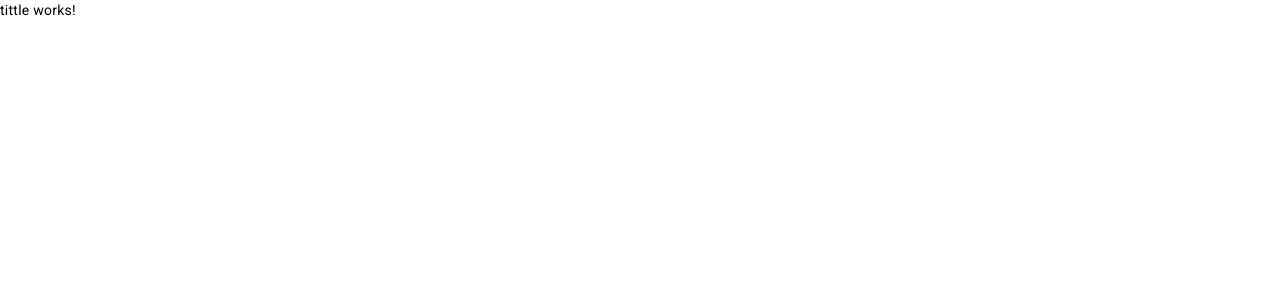
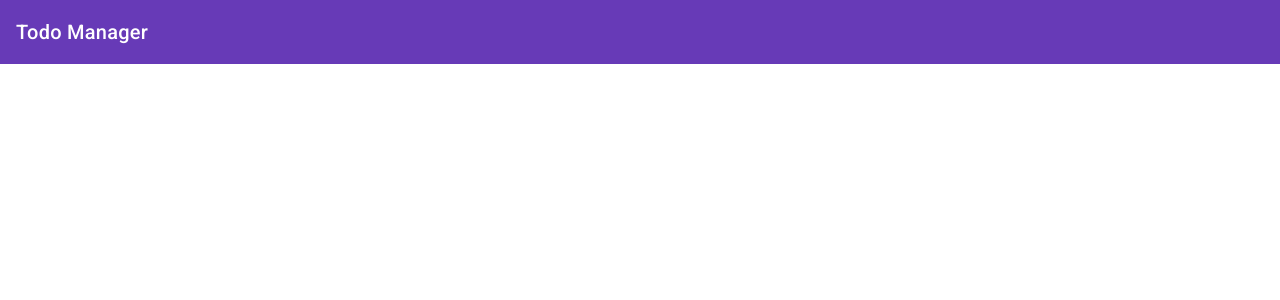
Before and after one commit to michmielewski/todo-repository, an Angular app: page / in a window 1280 px wide. Shown: the top 300 px of the page. Built offline with nearby package versions, Linux system fonts and the light colour scheme.

Commit message:
add toolbar component

```diff
--- a/src/app/app.module.ts
+++ b/src/app/app.module.ts
@@ -3,6 +3,7 @@
 
 import { AppRoutingModule } from './app-routing.module';
 import { BrowserAnimationsModule } from '@angular/platform-browser/animations';
+import {MatToolbarModule} from '@angular/material/toolbar';
 
 import { AppComponent } from './app.component';
 import { TittleComponent } from './components/tittle/tittle.component';
@@ -15,7 +16,8 @@
   imports: [
     BrowserModule,
     AppRoutingModule,
-    BrowserAnimationsModule
+    BrowserAnimationsModule,
+    MatToolbarModule
   ],
   providers: [],
   bootstrap: [AppComponent]
--- a/src/app/components/tittle/tittle.component.html
+++ b/src/app/components/tittle/tittle.component.html
@@ -1 +1,3 @@
-<p>tittle works!</p>
+<mat-toolbar color="primary">
+   Todo Manager
+</mat-toolbar>
--- a/src/styles.css
+++ b/src/styles.css
@@ -2,3 +2,7 @@
 
 html, body { height: 100%; }
 body { margin: 0; font-family: Roboto, "Helvetica Neue", sans-serif; }
+
+.spacer {
+    flex: 1 1 auto;
+  }
```
